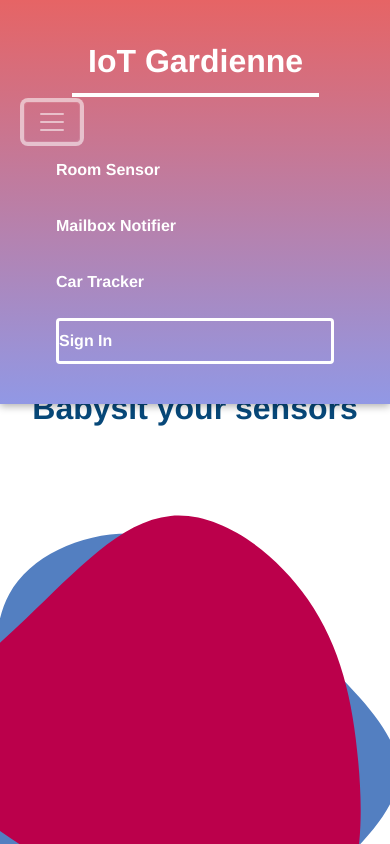
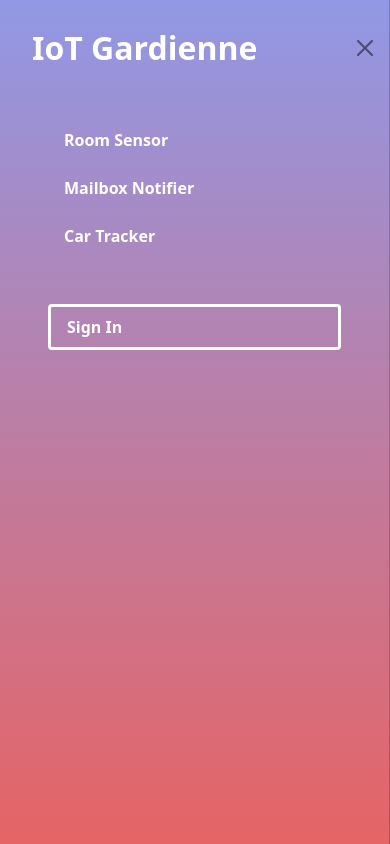
Before and after one commit to YellowChu/iot-monitoring, a Vue app in the folder frontend/: page / in a window 390 px wide. Both pictures are taken after a click on the button 52 px from the left and 122 px from the top of the page. Shown: the top 844 px of the page. Built offline with nearby package versions, Linux system fonts and the light colour scheme; what vue3-mq would draw is missing.

Commit message:
offcanvas nav

```diff
--- a/frontend/src/components/ui/main_navbar.vue
+++ b/frontend/src/components/ui/main_navbar.vue
@@ -4,20 +4,20 @@
         <router-link :to="{ name: 'homepage_view' }" class="nav-link fw-bold text-white" style="font-size: 32px">IoT Gardienne</router-link>
     </div>
 
-    <button class="navbar-toggler" type="button" data-bs-toggle="collapse" data-bs-target="#navbarNavDropdown" aria-controls="navbarNavDropdown" aria-expanded="false" aria-label="Toggle navigation">
+    <button class="navbar-toggler" type="button" data-bs-toggle="offcanvas" data-bs-target="#offcanvasExample" aria-controls="offcanvasExample">
         <span class="navbar-toggler-icon"></span>
     </button>
 
     <div class="collapse navbar-collapse" id="navbarNavDropdown">
         <ul class="navbar-nav ms-auto mb-2 mb-lg-0">
             <li class="nav-item main-nav-item">
-                    <router-link :to="{ name: 'room_sensor_view' }" class="nav-link fw-bold text-white">Room Sensor</router-link>
+                <router-link :to="{ name: 'room_sensor_view' }" class="nav-link fw-bold text-white">Room Sensor</router-link>
             </li>
             <li class="nav-item main-nav-item">
-                    <router-link :to="{ name: 'mailbox_notifier_view' }" class="nav-link fw-bold text-white">Mailbox Notifier</router-link>
+                <router-link :to="{ name: 'mailbox_notifier_view' }" class="nav-link fw-bold text-white">Mailbox Notifier</router-link>
             </li>
             <li class="nav-item main-nav-item">
-                    <router-link :to="{ name: 'car_tracker_view' }" class="nav-link fw-bold text-white">Car Tracker</router-link>
+                <router-link :to="{ name: 'car_tracker_view' }" class="nav-link fw-bold text-white">Car Tracker</router-link>
             </li>
 
             <li v-if="!user_state.is_authenticated" class="nav-item">
@@ -29,7 +29,37 @@
                 </button>
             </li>
         </ul>
+
     </div>
+
+    <teleport to="body">
+        <div class="offcanvas offcanvas-start" tabindex="-1" id="offcanvasExample" aria-labelledby="offcanvasExampleLabel">
+            <div class="offcanvas-header">
+                <a class="nav-link fw-bold text-white" data-bs-dismiss="offcanvas" style="cursor: pointer; font-size: 32px" @click="side_nav_redirect('homepage_view')">IoT Gardienne</a>
+                <button type="button" class="btn-close text-reset" data-bs-dismiss="offcanvas" aria-label="Close"></button>
+            </div>
+            <div class="offcanvas-body">
+                <div class="nav-item main-nav-item">
+                    <a class="nav-link fw-bold text-white" data-bs-dismiss="offcanvas" style="cursor: pointer;" @click="side_nav_redirect('room_sensor_view')">Room Sensor</a>
+                </div>
+                <div class="nav-item main-nav-item">
+                    <a class="nav-link fw-bold text-white" data-bs-dismiss="offcanvas" style="cursor: pointer;" @click="side_nav_redirect('mailbox_notifier_view')">Mailbox Notifier</a>
+                </div>
+                <div class="nav-item main-nav-item">
+                    <a class="nav-link fw-bold text-white" data-bs-dismiss="offcanvas" style="cursor: pointer;" @click="side_nav_redirect('car_tracker_view')">Car Tracker</a>
+                </div>
+
+                <div v-if="!user_state.is_authenticated" class="nav-item mt-5">
+                    <a class="nav-link login-link text-white fw-bold" data-bs-dismiss="offcanvas" @click="side_nav_redirect('user_login')">Sign In</a>
+                </div>
+                <div v-else class="nav-item mt-5">
+                    <button type="button" class="btn btn-secondary fw-bold" @click="logout()">
+                        <a>Sign Out</a>
+                    </button>
+                </div>
+            </div>
+        </div>
+    </teleport>
 </nav>
 </template>
 
@@ -55,6 +85,9 @@
 .login-link:hover {
     background: gray;
 }
+.offcanvas {
+    background: linear-gradient(#9198e5, #e66465);
+}
 </style>
 
 <script setup>
@@ -68,6 +101,11 @@ const user_state = inject("user_state");
 const remove_token = inject("remove_token");
 
 
+function side_nav_redirect(destination_name) {
+    router.push({ name: destination_name });
+}
+
+
 function logout() {
     axios
         .post("/auth-api/token/logout/", user_state.token)
```
